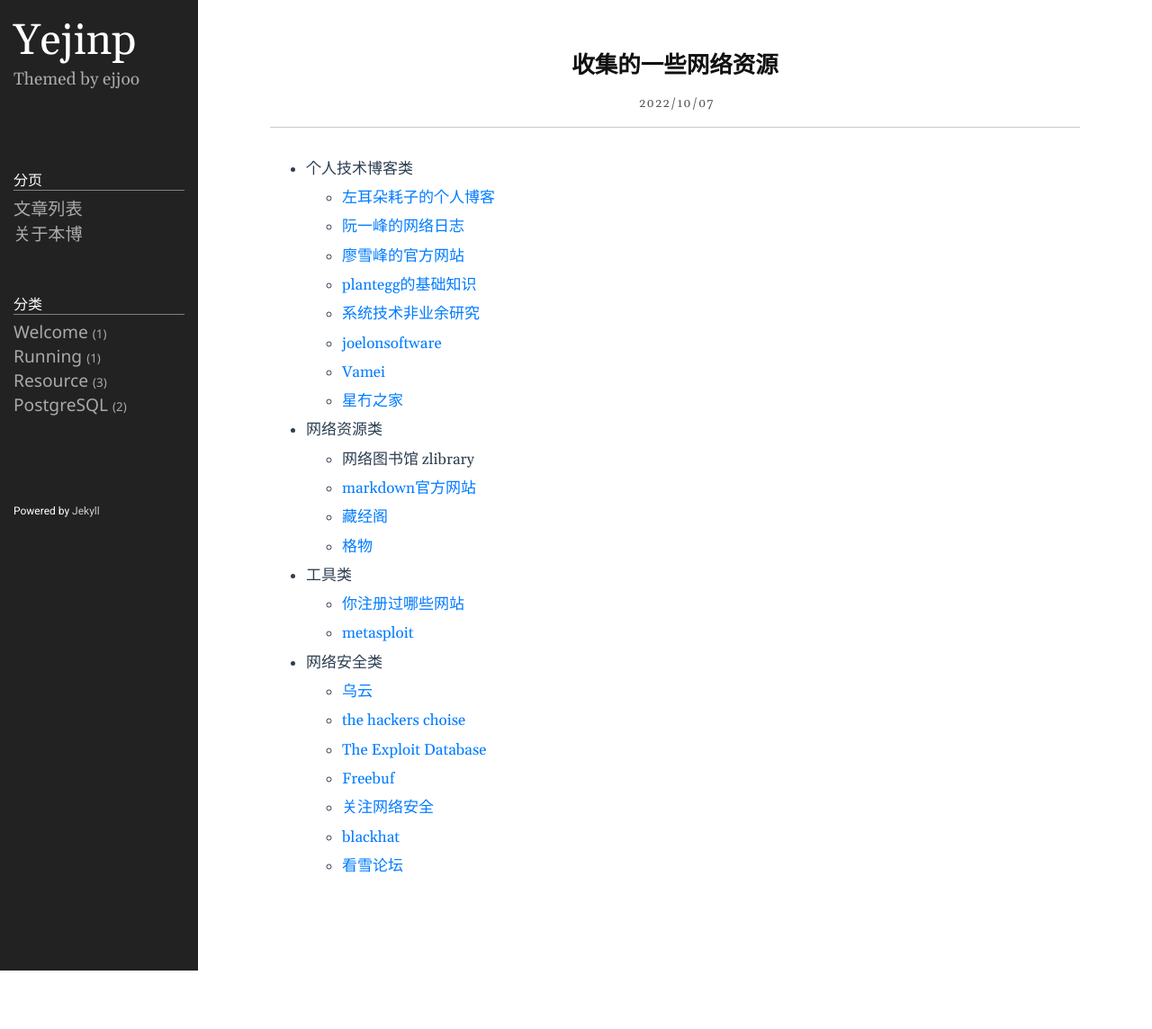
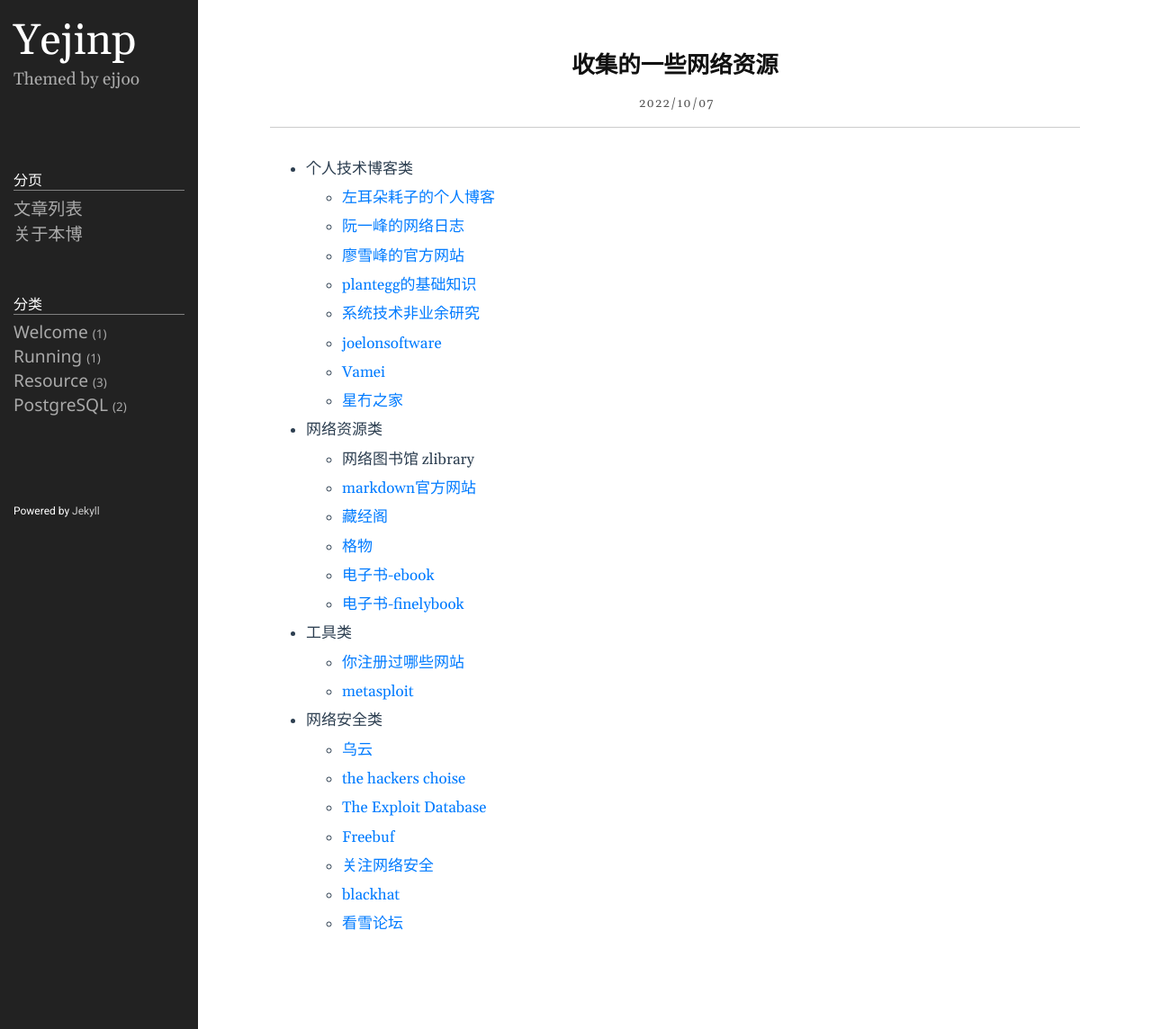
Before and after one commit to yejinp/yejinp.github.io, a Jekyll site: the page built from _posts/2022-10-03-网络资源.markdown, in a window 1280 px wide. Shown: the whole page at 90% size. Built offline with Jekyll 4.4.1, drawn with Linux system fonts in a browser that asks for light colours; before the commit the page ends 1079 px from its top, so only the background shows below that.

Commit message:
add some urls

```diff
--- a/_posts/2022-10-03-网络资源.markdown
+++ b/_posts/2022-10-03-网络资源.markdown
@@ -34,6 +34,9 @@ category: resource
 
   - [格物](https://shockerli.net/)
 
+  - [电子书-ebook](https://www.ebookphp.com/)
+
+  - [电子书-finelybook](http://finelybook.com/category/ebooks/)
 
 * 工具类
   - [你注册过哪些网站](https://www.reg007.com/)
```
